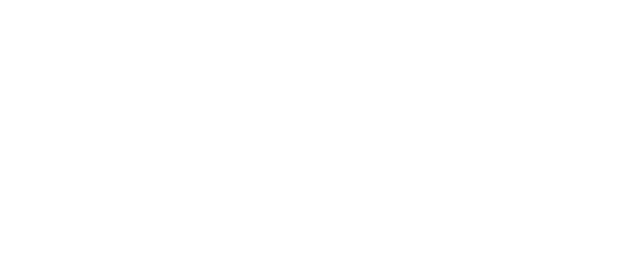
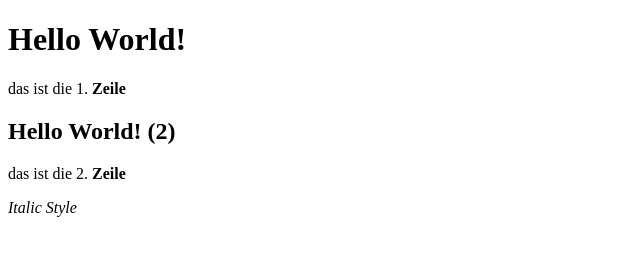
Before and after one commit to ActuallyAycee/git_html_odintest, a plain HTML site: page index.html in a window 1280 px wide. Shown: the whole page, without its empty margins (0-640 px from the left). Drawn offline with Linux system fonts and the light colour scheme.

Commit message:
Update 23.10.22:41

```diff
--- a/index.html
+++ b/index.html
@@ -1,8 +1,16 @@
 <!DOCTYPE html>
 <html lang="en">
-    <head>
-        <meta charset="utf-8">
-        <title> Best Page EUW </title>
-    </head>
-    <body></body>
+<head>
+    <meta charset="UTF-8">
+    <meta name="viewport" content="width=device-width, initial-scale=1.0">
+    <title>Best page EUW</title>
+</head>
+<body>
+   <h1>Hello World!</h1>
+   <p>das ist die 1. <strong>Zeile</strong></p>
+   <!--Das kommentier ich nur rein-->
+   <h2>Hello World! (2)</h2>
+   <p>das ist die 2. <strong>Zeile</strong></p>
+   <p><em>Italic Style</em></p>
+</body>
 </html>
```
